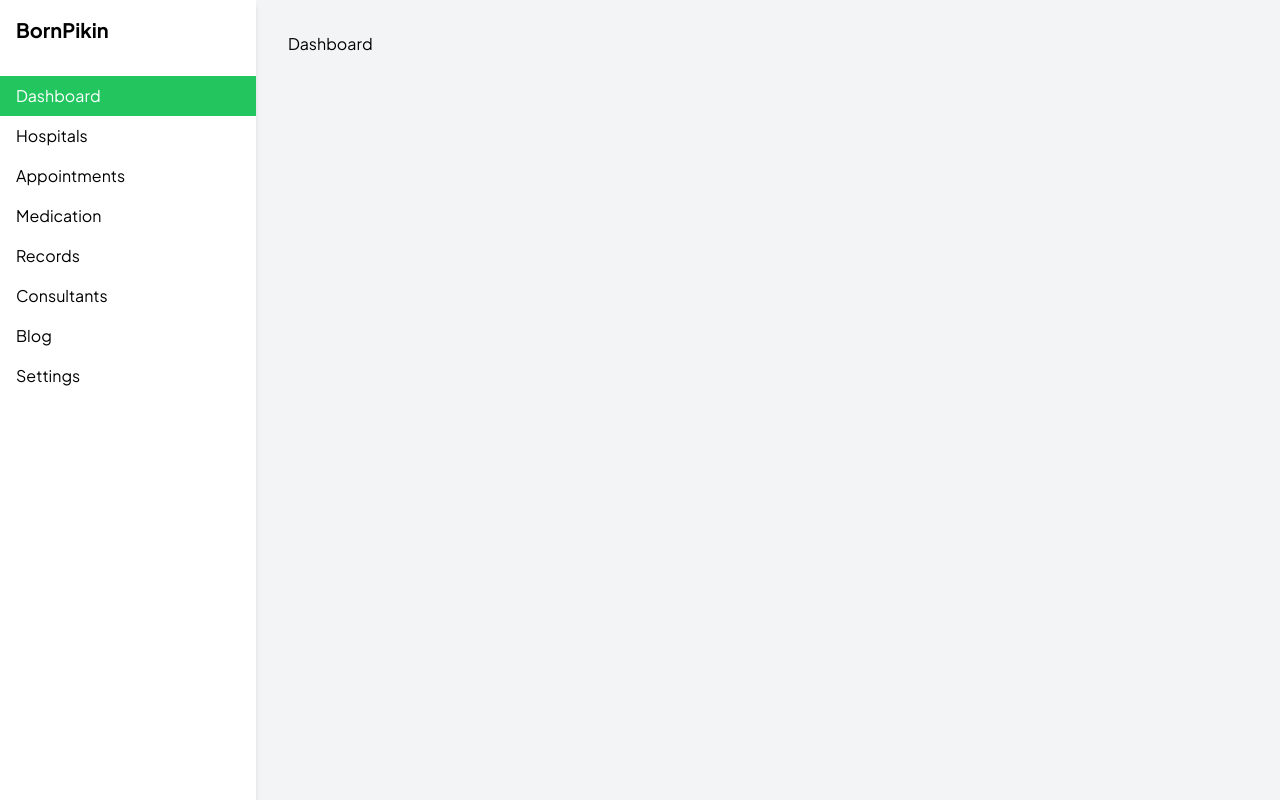
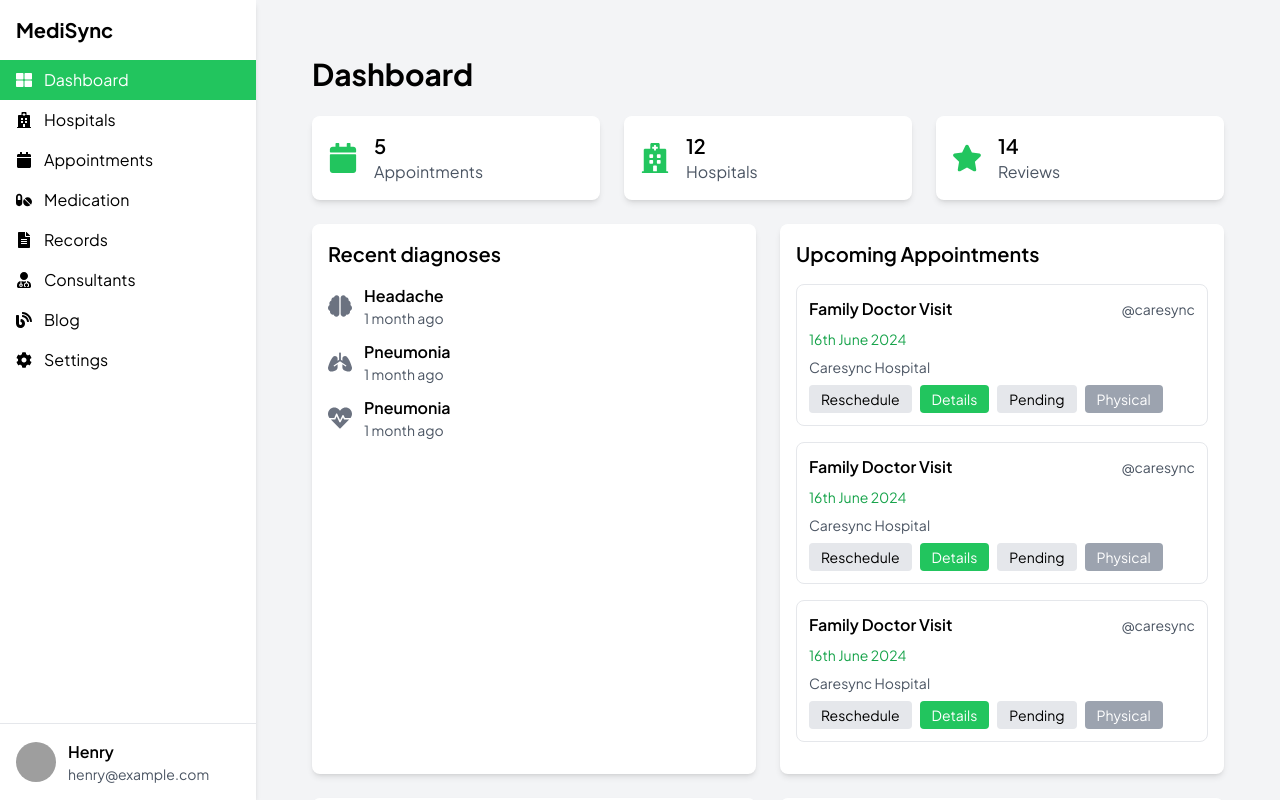
Before and after one commit to fasakinhenry/BornPikin, a React (Vite) app: page /dashboard in a window 1280 px wide. Built offline with nearby package versions, Linux system fonts and the light colour scheme; grey boxes are pictures that could not be loaded.

Commit message:
:art: style(sidebar): Update sidebar with icons
- Enhance sidebar with icons for better navigation
- Improve user experience and visual appeal

Footer: 0.0.36

```diff
--- a/src/components/Dashboard.jsx
+++ b/src/components/Dashboard.jsx
@@ -1,7 +1,141 @@
+// src/components/Dashboard.jsx
 import React from 'react';
+import {
+  FaCalendar,
+  FaHospital,
+  FaStar,
+  FaBrain,
+  FaLungs,
+  FaHeartbeat,
+} from 'react-icons/fa';
 
 const Dashboard = () => {
-  return <div>Dashboard</div>;
+  return (
+    <div className='p-6'>
+      <h1 className='text-3xl font-bold mb-6'>Dashboard</h1>
+
+      <div className='grid grid-cols-3 gap-6 mb-6'>
+        <StatCard icon={<FaCalendar />} title='Appointments' value={5} />
+        <StatCard icon={<FaHospital />} title='Hospitals' value={12} />
+        <StatCard icon={<FaStar />} title='Reviews' value={14} />
+      </div>
+
+      <div className='grid grid-cols-2 gap-6 mb-6'>
+        <RecentDiagnoses />
+        <UpcomingAppointments />
+      </div>
+
+      <div className='grid grid-cols-2 gap-6'>
+        <EducationalUpdates />
+        <RecentNotifications />
+      </div>
+    </div>
+  );
 };
 
+const StatCard = ({ icon, title, value }) => (
+  <div className='bg-white p-4 rounded-lg shadow-md flex items-center'>
+    <div className='text-3xl text-green-500 mr-4'>{icon}</div>
+    <div>
+      <h2 className='text-xl font-semibold'>{value}</h2>
+      <p className='text-gray-600'>{title}</p>
+    </div>
+  </div>
+);
+
+const RecentDiagnoses = () => (
+  <div className='bg-white p-4 rounded-lg shadow-md'>
+    <h2 className='text-xl font-semibold mb-4'>Recent diagnoses</h2>
+    <DiagnosisItem icon={<FaBrain />} diagnosis='Headache' time='1 month ago' />
+    <DiagnosisItem
+      icon={<FaLungs />}
+      diagnosis='Pneumonia'
+      time='1 month ago'
+    />
+    <DiagnosisItem
+      icon={<FaHeartbeat />}
+      diagnosis='Pneumonia'
+      time='1 month ago'
+    />
+  </div>
+);
+
+const DiagnosisItem = ({ icon, diagnosis, time }) => (
+  <div className='flex items-center mb-3'>
+    <div className='text-2xl text-gray-500 mr-3'>{icon}</div>
+    <div>
+      <p className='font-semibold'>{diagnosis}</p>
+      <p className='text-sm text-gray-600'>{time}</p>
+    </div>
+  </div>
+);
+
+const UpcomingAppointments = () => (
+  <div className='bg-white p-4 rounded-lg shadow-md'>
+    <h2 className='text-xl font-semibold mb-4'>Upcoming Appointments</h2>
+    {[1, 2, 3].map((_, index) => (
+      <AppointmentItem key={index} />
+    ))}
+  </div>
+);
+
+const AppointmentItem = () => (
+  <div className='mb-4 p-3 border rounded-lg'>
+    <div className='flex justify-between items-center mb-2'>
+      <h3 className='font-semibold'>Family Doctor Visit</h3>
+      <span className='text-sm text-gray-600'>@caresync</span>
+    </div>
+    <p className='text-sm text-green-600 mb-2'>16th June 2024</p>
+    <p className='text-sm text-gray-600 mb-2'>Caresync Hospital</p>
+    <div className='flex space-x-2'>
+      <button className='px-3 py-1 text-sm bg-gray-200 rounded'>
+        Reschedule
+      </button>
+      <button className='px-3 py-1 text-sm bg-green-500 text-white rounded'>
+        Details
+      </button>
+      <button className='px-3 py-1 text-sm bg-gray-200 rounded'>Pending</button>
+      <button className='px-3 py-1 text-sm bg-gray-400 text-white rounded'>
+        Physical
+      </button>
+    </div>
+  </div>
+);
+
+const EducationalUpdates = () => (
+  <div className='bg-white p-4 rounded-lg shadow-md'>
+    <h2 className='text-xl font-semibold mb-4'>Educational updates</h2>
+    <p className='text-gray-600'>No updates available at the moment.</p>
+  </div>
+);
+
+const RecentNotifications = () => (
+  <div className='bg-white p-4 rounded-lg shadow-md'>
+    <h2 className='text-xl font-semibold mb-4'>Recent Notifications</h2>
+    <NotificationItem
+      title='Appointment Reminder'
+      message='Your appointment with Dr. Smith is tomorrow at 2 PM.'
+      time='2 hours ago'
+    />
+    <NotificationItem
+      title='Lab Results Available'
+      message='Your recent blood test results are now available.'
+      time='1 day ago'
+    />
+    <NotificationItem
+      title='Prescription Refill'
+      message='Your prescription for Lisinopril is due for refill.'
+      time='3 days ago'
+    />
+  </div>
+);
+
+const NotificationItem = ({ title, message, time }) => (
+  <div className='mb-4 p-3 border-b last:border-b-0'>
+    <h3 className='font-semibold'>{title}</h3>
+    <p className='text-sm text-gray-600 mb-1'>{message}</p>
+    <p className='text-xs text-gray-500'>{time}</p>
+  </div>
+);
+
 export default Dashboard;
--- a/src/layouts/DashboardLayout.jsx
+++ b/src/layouts/DashboardLayout.jsx
@@ -1,45 +1,59 @@
 // src/layouts/DashboardLayout.jsx
 import React from 'react';
 import { Outlet, NavLink } from 'react-router-dom';
+import {
+  FaThLarge,
+  FaHospital,
+  FaCalendar,
+  FaPills,
+  FaFileAlt,
+  FaUserMd,
+  FaBlog,
+  FaCog,
+  FaSignOutAlt,
+} from 'react-icons/fa';
 
 const DashboardLayout = () => {
   const navLinkClasses = ({ isActive }) =>
-    `block py-2 px-4 ${
+    `flex items-center py-2 px-4 ${
       isActive ? 'bg-green-500 text-white' : 'hover:bg-gray-200'
     }`;
 
   return (
     <div className='flex h-screen bg-gray-100'>
-      <aside className='w-64 bg-white shadow-md'>
+      <aside className='w-64 bg-white shadow-md flex flex-col'>
         <div className='p-4'>
-          <h1 className='text-xl font-bold'>BornPikin</h1>
+          <h1 className='text-xl font-bold'>MediSync</h1>
         </div>
-        <nav className='mt-4'>
+        <nav className='flex-1'>
           <NavLink to='/dashboard' className={navLinkClasses}>
-            Dashboard
+            <FaThLarge className='mr-3' /> Dashboard
           </NavLink>
           <NavLink to='/hospitals' className={navLinkClasses}>
-            Hospitals
+            <FaHospital className='mr-3' /> Hospitals
           </NavLink>
           <NavLink to='/appointments' className={navLinkClasses}>
-            Appointments
+            <FaCalendar className='mr-3' /> Appointments
           </NavLink>
           <NavLink to='/medication' className={navLinkClasses}>
-            Medication
+            <FaPills className='mr-3' /> Medication
           </NavLink>
           <NavLink to='/records' className={navLinkClasses}>
-            Records
+            <FaFileAlt className='mr-3' /> Records
           </NavLink>
           <NavLink to='/consultants' className={navLinkClasses}>
-            Consultants
+            <FaUserMd className='mr-3' /> Consultants
           </NavLink>
           <NavLink to='/blog' className={navLinkClasses}>
-            Blog
+            <FaBlog className='mr-3' /> Blog
           </NavLink>
           <NavLink to='/settings' className={navLinkClasses}>
-            Settings
+            <FaCog className='mr-3' /> Settings
           </NavLink>
         </nav>
+        <div className='p-4 border-t'>
+          <ProfileComponent />
+        </div>
       </aside>
       <main className='flex-1 p-8 overflow-y-auto'>
         <Outlet />
@@ -48,4 +62,18 @@ const DashboardLayout = () => {
   );
 };
 
+const ProfileComponent = () => (
+  <div className='flex items-center'>
+    <img
+      src='/path-to-profile-image.jpg'
+      alt='Profile'
+      className='w-10 h-10 rounded-full mr-3'
+    />
+    <div>
+      <p className='font-semibold'>Henry</p>
+      <p className='text-sm text-gray-600'>henry@example.com</p>
+    </div>
+  </div>
+);
+
 export default DashboardLayout;
```
